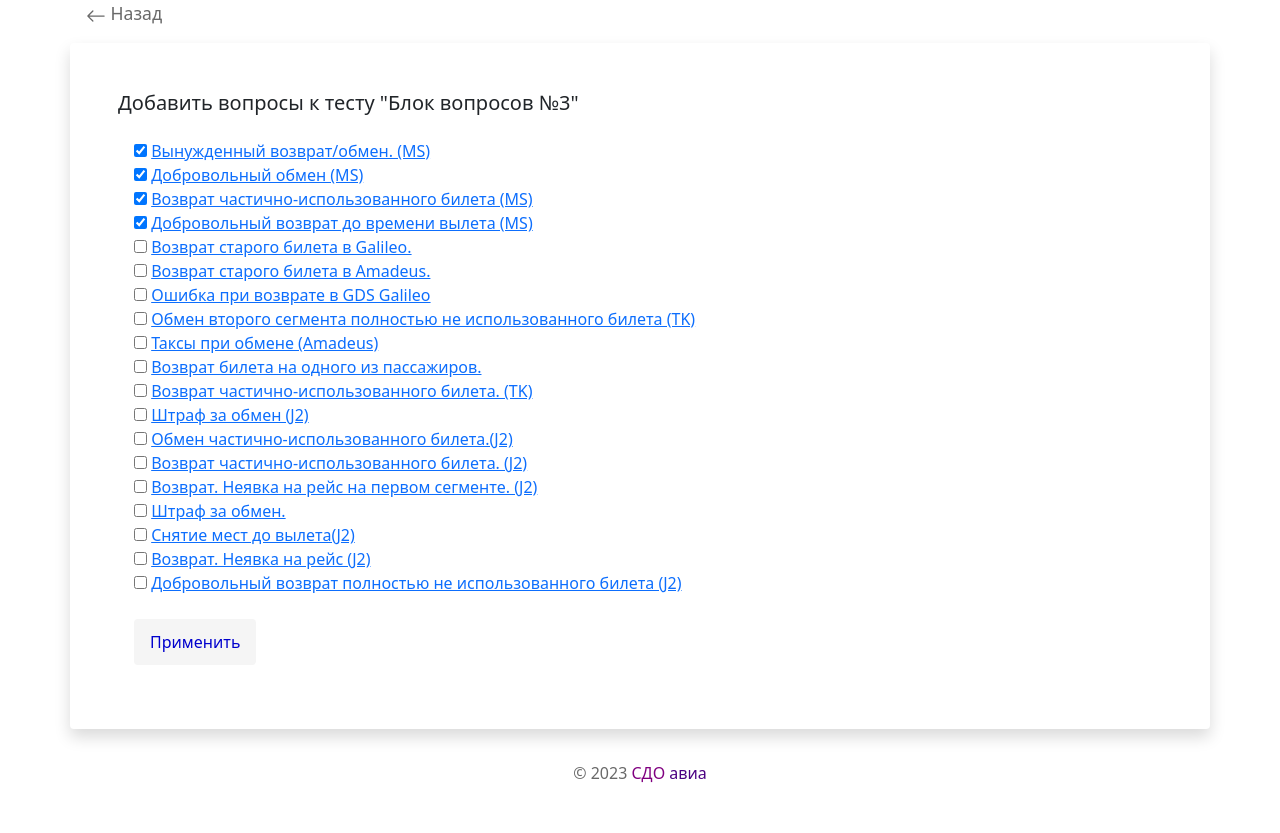
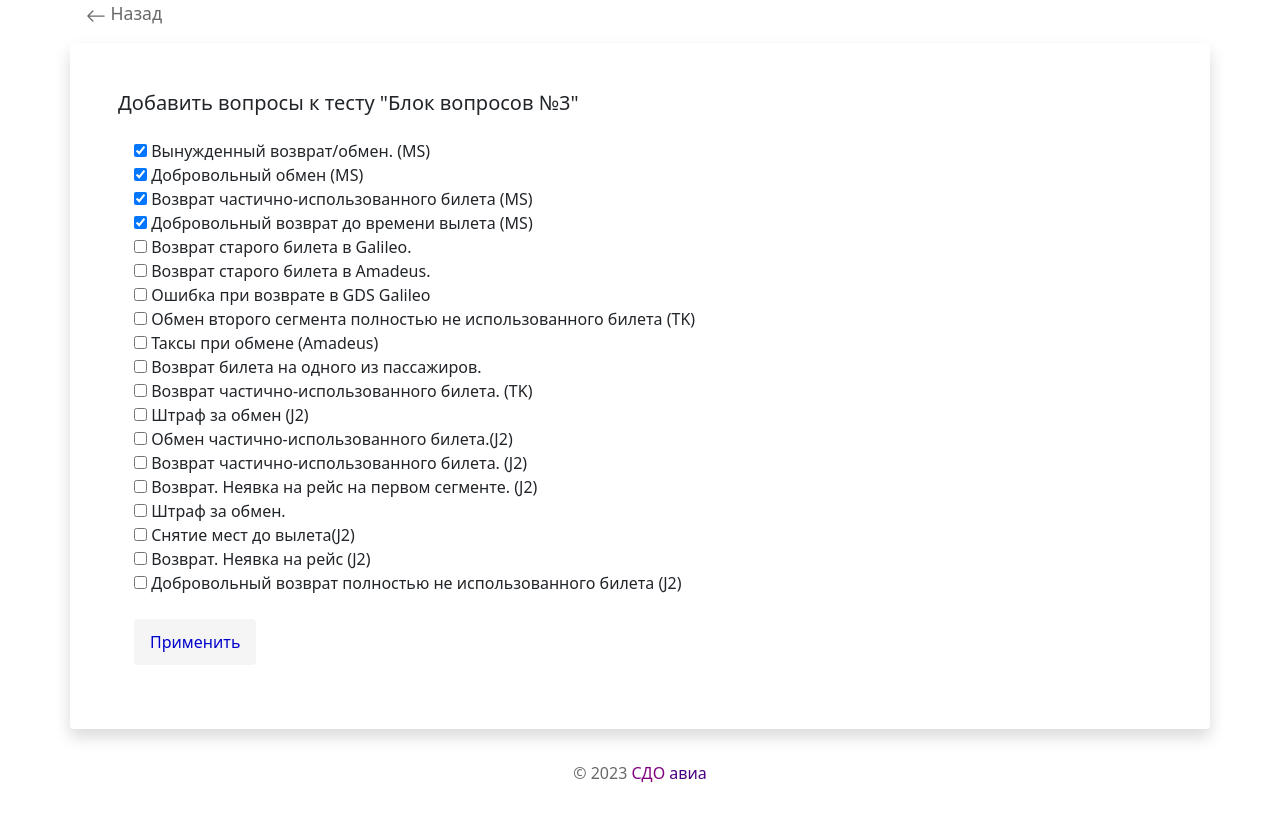
Before and after one commit to LylovY/SDO-Avia, a Django app: page /tasks_case/11/add_task_taskcase in a window 1280 px wide. Shown: the part 138-971 px from the top of the page. Run offline with Django 3.2, Linux system fonts and the light colour scheme; data comes from the database, SQL or seed files in the repository; some libraries are stand-ins or nearby versions.

Commit message:
change form 3

```diff
--- a/sdo/tasks/forms.py
+++ b/sdo/tasks/forms.py
@@ -16,7 +16,7 @@ from users.models import User
 class CustomModelChoiceField(models.ModelMultipleChoiceField):
     def label_from_instance(self, obj):
         link = urls.reverse('tasks:task_detail_admin', args=[obj.id])
-        return format_html('<a href="{}">{}</a>', link, obj.title)
+        return format_html('<a class="text-decoration-none text-reset" href="{}">{}</a>', link, obj.title)
 
 
 class AnswerForm(forms.ModelForm):
--- a/sdo/templates/tasks/add_task_taskcase.html
+++ b/sdo/templates/tasks/add_task_taskcase.html
@@ -18,7 +18,7 @@
     <div class="card-body">
       <form method="post" action="{% url 'tasks:add_task_taskcase' taskcase.id %}">
         {% csrf_token %}
-        {{ form.tasks|addclass:' p-0 m-0 list-unstyled ' }}
+        {{ form.tasks|addclass:'p-0 m-0 list-unstyled' }}
         <button class="btn sendbutton mt-4" style="font-size: 100%;" type="submit">
           Применить
         </button>
--- a/sdo/templates/tasks/taskcase_list_admin.html
+++ b/sdo/templates/tasks/taskcase_list_admin.html
@@ -38,7 +38,7 @@
 		<ul>
 			{% for task in task_case.tasks.all %}
 			<li>
-				<a class="tlink" href="{% url 'tasks:update_task' task.id %}">
+				<a class="tlink" href="{% url 'tasks:task_detail_admin' task.id %}">
 					{{ task }}
 			  </a>
 			</li>
```
